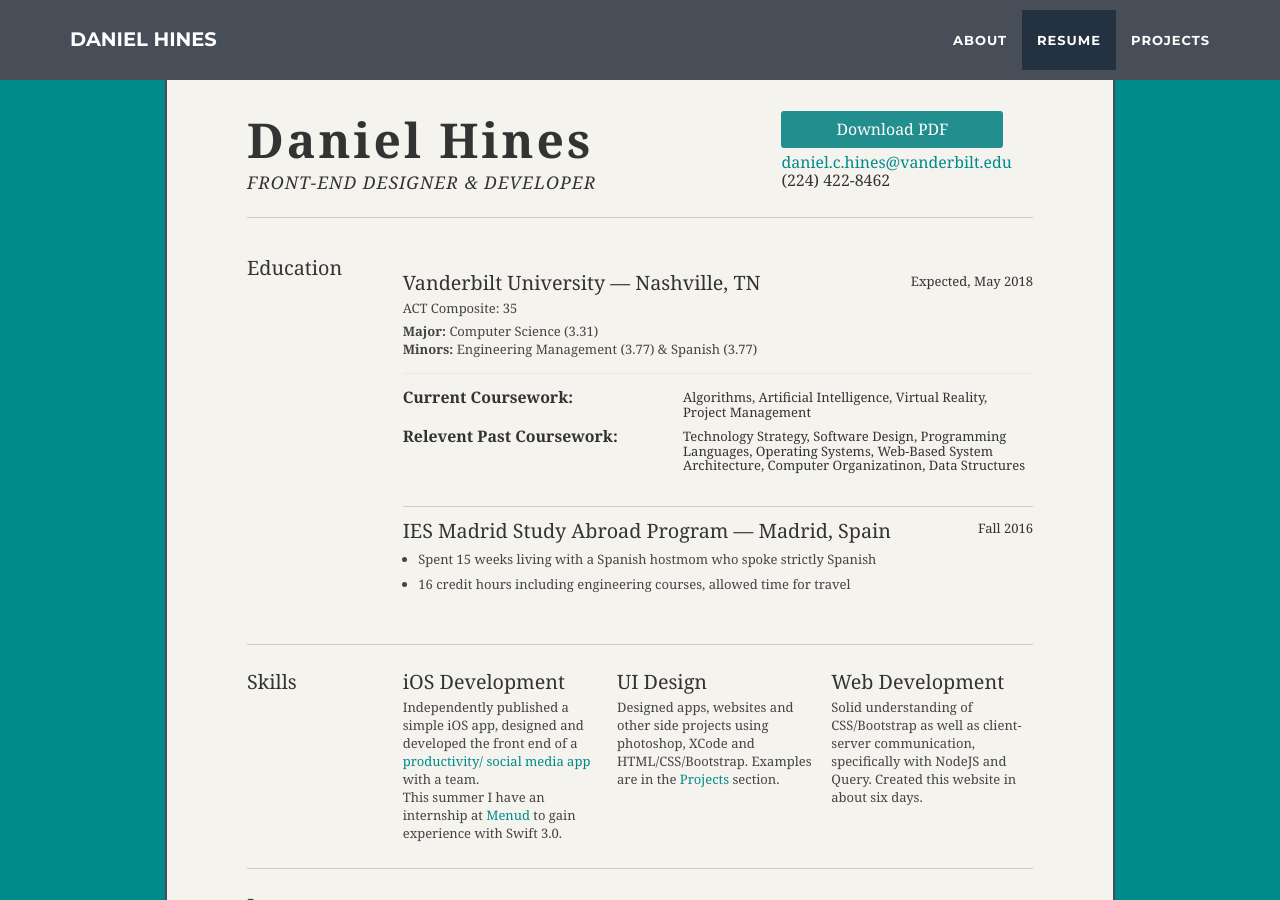
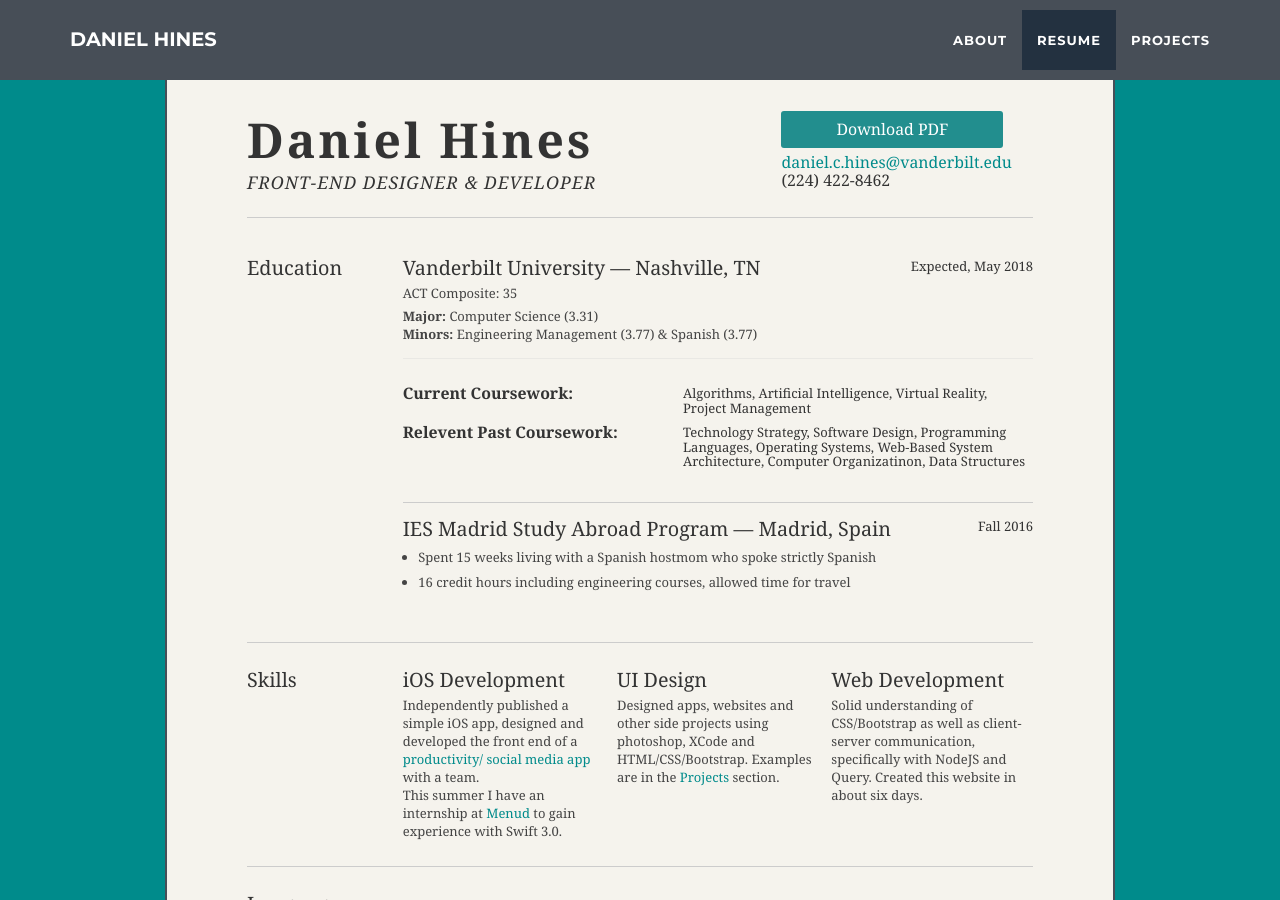
Before and after one commit to danielchines/danielchines.github.io, a Jekyll site: the page built from index.html, in a window 1280 px wide and 900 px high, scrolled down 1645 px. Built offline with Jekyll 4.4.1, drawn with Linux system fonts in a browser that asks for light colours.

Commit message:
Update resume.html

```diff
--- a/_includes/resume.html
+++ b/_includes/resume.html
@@ -52,12 +52,12 @@
 						</div>
 						<div class="yui-u">
 							<div class="education">
-								<h2 style="margin: 15px 0 5px 0">Vanderbilt University &mdash; Nashville, TN</h2>
+								<h2 style="margin: 0 0 5px 0">Vanderbilt University &mdash; Nashville, TN</h2>
 								<h4>Expected, May 2018</h4>
 								<p class="resume" style="margin-bottom: 5px">ACT Composite: 35</p>
 								<p class="resume"><strong>Major: </strong>Computer Science (3.31)</p>
 								<p class="resume" style="margin-bottom: 15px; padding-bottom: 15px; border-bottom: 1px solid rgba(204, 204, 204, 0.3);"><strong>Minors: </strong>Engineering Management (3.77) & Spanish (3.77)</p>
-								<div class="coursework" style="margin-top: 1em;">
+								<div class="coursework">
 									<h3><b>Current Coursework:</b></h3>
 									<h4>Algorithms, Artificial Intelligence, Virtual Reality, Project Management</h4>
 								</div>
@@ -67,7 +67,7 @@
 								</div>
 							</div>
 							<div class="education last">
-								<h2 style="margin-bottom: 5px">IES Madrid Study Abroad Program &mdash; Madrid, Spain</h2>
+								<h2 style="margin: 15px 0 5px 0">IES Madrid Study Abroad Program &mdash; Madrid, Spain</h2>
 								<h4>Fall 2016</h4>
 								<ul>
 									<li class="job">Spent 15 weeks living with a Spanish hostmom who spoke strictly Spanish</li>
```
